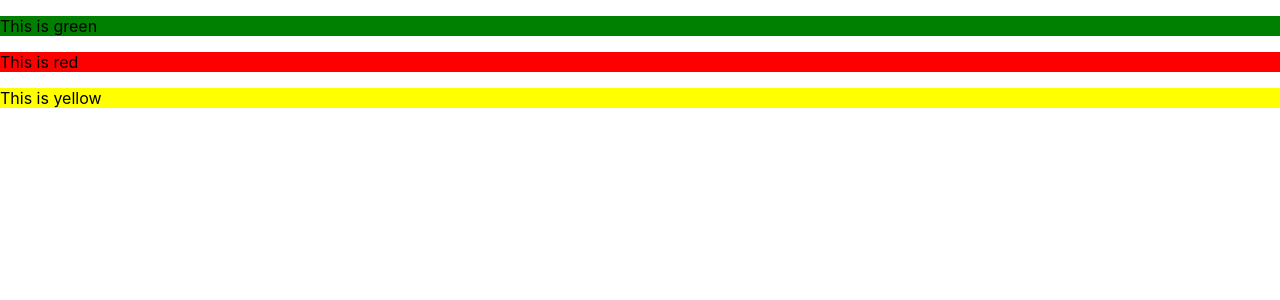
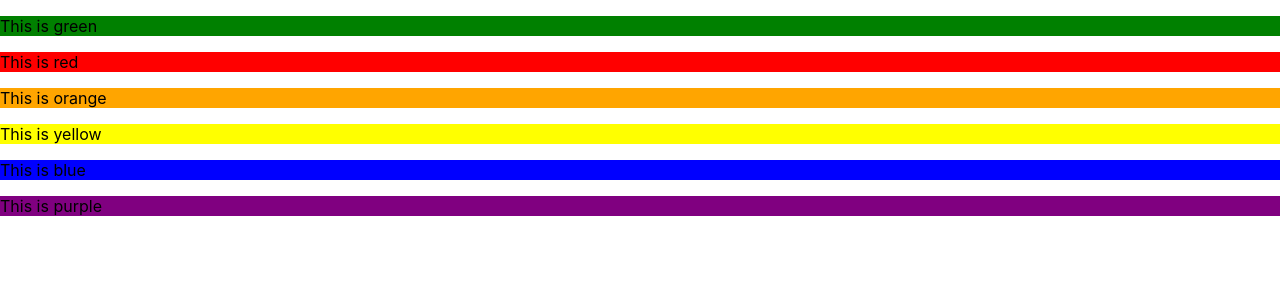
Before and after one commit to jwong65/React-Rainbow, a React (Create React App) app in the folder react-rainbow/: page / in a window 1280 px wide. Shown: the top 300 px of the page. Built offline with nearby package versions, Linux system fonts and the light colour scheme.

Commit message:
Added the i as an argument to the map and included as the key

```diff
--- a/react-rainbow/src/App.js
+++ b/react-rainbow/src/App.js
@@ -3,11 +3,11 @@ import './App.css';
 import ColorBlock from './Component/ColorBlock';
 
 function App() {
-  let colors = ['green', 'red', 'yellow']
-  let colorMap = colors.map((color)=>{
+  let colors = ['green', 'red', 'orange', 'yellow', 'blue', 'purple']
+  let colorMap = colors.map((color, i)=>{
     return(
-      // This needs a key for unique?
-      <ColorBlock color = {color}/>
+      // This needs a key
+      <ColorBlock key= {i} color = {color}  />
     )
   })
   return (
```
